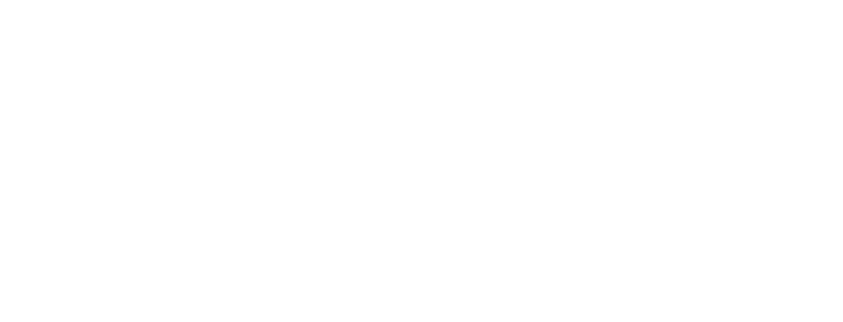
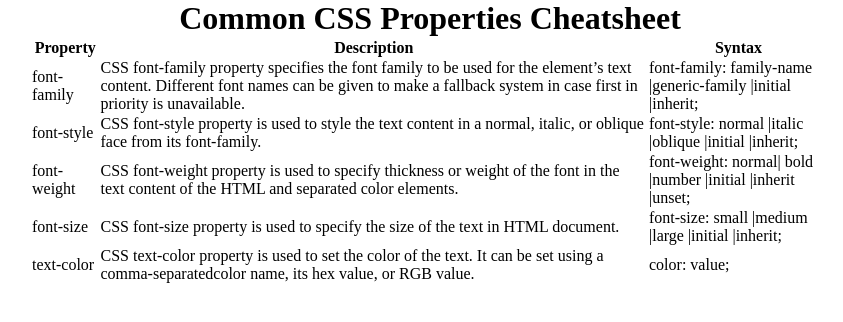
Before and after one commit to shaeebali/html-css-cheatsheet, a plain HTML site: page index.html in a window 1280 px wide. Shown: the whole page, without its empty margins (210-1053 px from the left). Drawn offline with Linux system fonts and the light colour scheme.

Commit message:
add table with content

```diff
--- a/index.html
+++ b/index.html
@@ -5,9 +5,49 @@
   <meta http-equiv="X-UA-Compatible" content="IE=edge">
   <meta name="viewport" content="width=device-width, initial-scale=1.0">
   <link rel="stylesheet" href="./styles.css">
-  <title>Cheat Sheet</title>
+  <title>Cheat Sheet - Common CSS Properties</title>
 </head>
 <body>
-
+ <header>
+  <h1>Common CSS Properties Cheatsheet</h1>
+ </header>
+ <main>
+   <table>
+    <thead>
+      <tr>
+        <th>Property</th>
+        <th>Description</th>
+        <th>Syntax</th>
+      </tr>
+    </thead>
+    <tbody>
+      <tr>
+        <td>font-family</td>
+        <td>CSS font-family property specifies the font family to be used for the element’s text content. Different font names can be given to make a fallback system in case first in priority is unavailable.</td>
+        <td>font-family: family-name |generic-family |initial |inherit;</td>
+      </tr>
+      <tr>
+        <td>font-style</td>
+        <td>CSS font-style property is used to style the text content in a normal, italic, or oblique face from its font-family.</td>
+        <td>font-style: normal |italic |oblique |initial |inherit;</td>
+      </tr>
+      <tr>
+        <td>font-weight</td>
+        <td>CSS font-weight property is used to specify thickness or weight of the font in the text content of the HTML and separated color elements.</td>
+        <td>font-weight: normal| bold |number |initial |inherit |unset;</td>
+      </tr>
+      <tr>
+        <td>font-size</td>
+        <td>CSS font-size property is used to specify the size of the text in HTML document.</td>
+        <td>font-size: small |medium |large |initial |inherit;</td>
+      </tr>
+      <tr>
+        <td>text-color</td>
+        <td>CSS text-color property is used to set the color of the text. It can be set using a comma-separatedcolor name, its hex value, or RGB value.</td>
+        <td>color: value;</td>
+      </tr>
+    </tbody>
+   </table>
+ </main>
 </body>
 </html>
--- a/styles.css
+++ b/styles.css
@@ -1,4 +1,13 @@
 * {
   box-sizing: border-box;
   margin: 0 auto;
+  padding: 0;
 }
+
+h1 {
+  text-align: center;
+}
+
+main {
+  max-width: 800px;
+}
```
